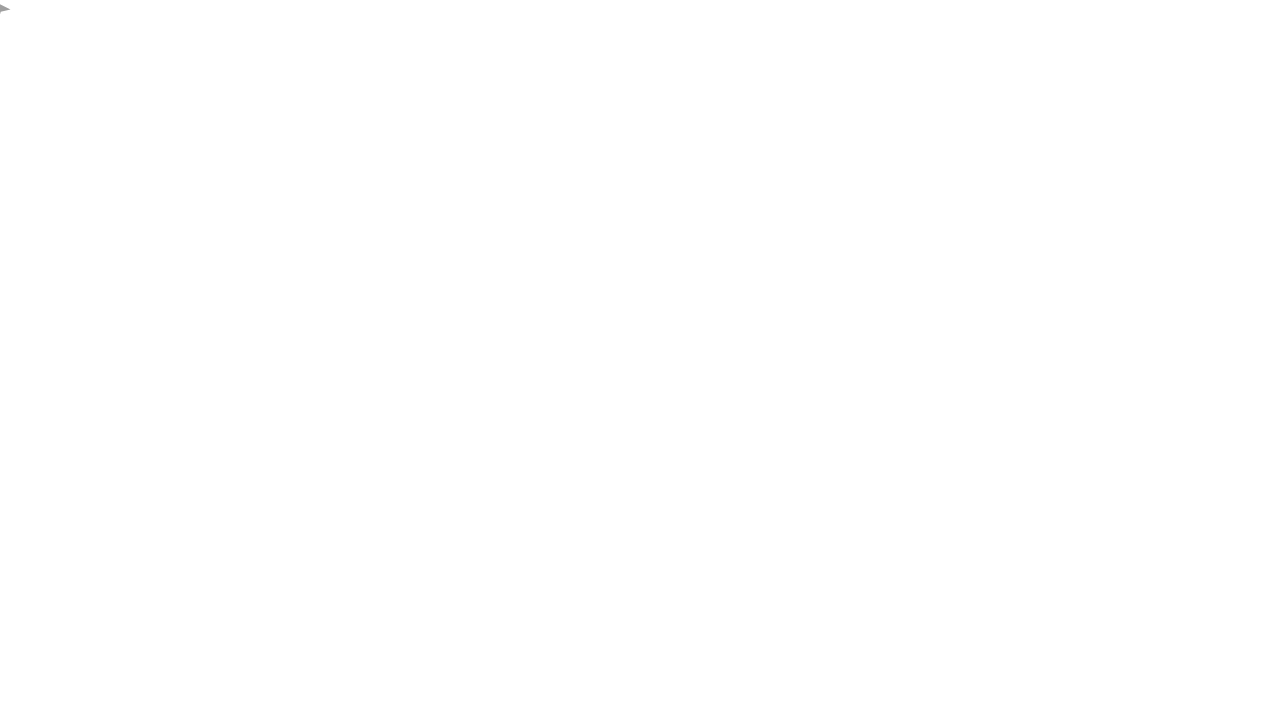
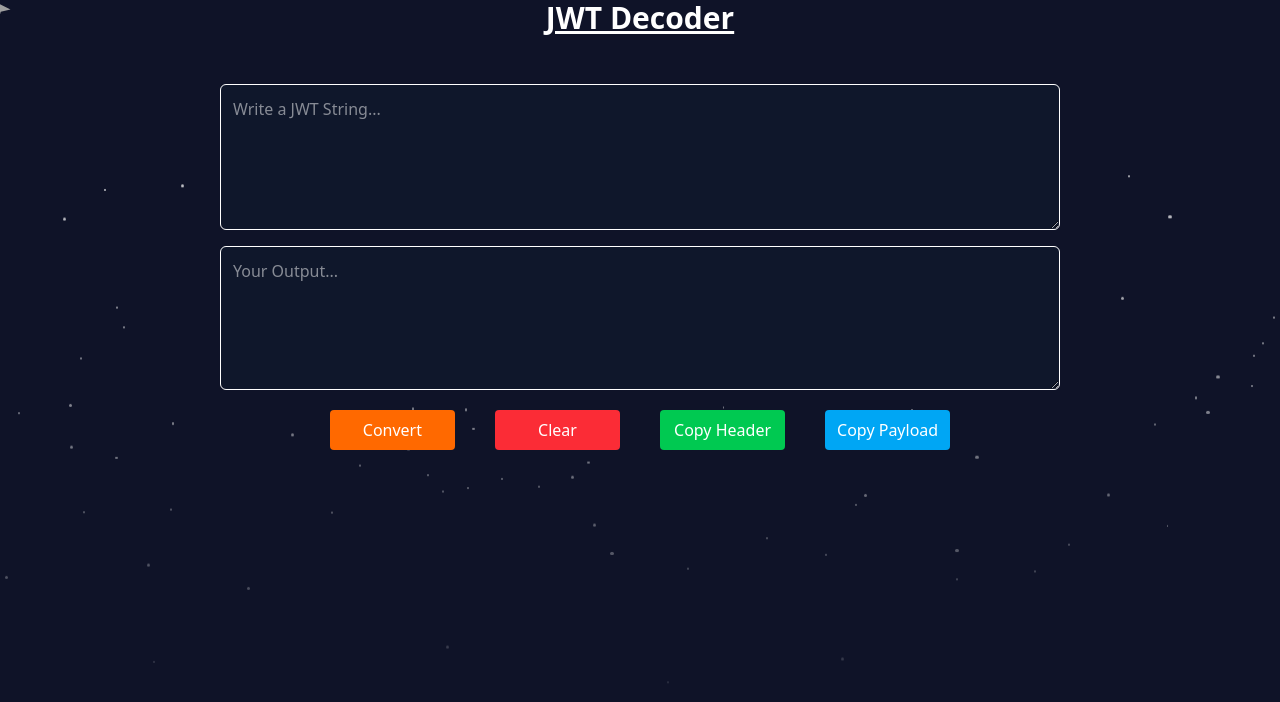
Before and after one commit to Aman-toad/React-Toolkit, a React (Vite) app: page /jwt-decoder in a window 1280 px wide. Before the commit this address had no page. Shown: the top 702 px of the page. Built offline with nearby package versions, Linux system fonts and the light colour scheme.

Commit message:
feat: add JWT Decoder and Color Picker components with routing updates

```diff
--- a/src/pages/Home.jsx
+++ b/src/pages/Home.jsx
@@ -10,7 +10,8 @@ export default function Home() {
     { title: 'Regex Tester', disc: 'a json formatter which set your data structure in a easy mode', tech: 'JS', eg: '<h1> Hello world </h1>',link:'regex-tester' },
     { title: 'Live Markdown Preview', disc: 'a markdown previwer help you too preview how your text looks in your readme', tech: 'JS', eg: '<h1> Hello world </h1>',link:'markdown-preview' },
     { title: 'Base 64 Tool', disc: 'a json formatter which set your data structure in a easy mode', tech: 'JS', eg: '<h1> Hello world </h1>',link:'base64' },
-    { title: 'Regex Tester', disc: 'a json formatter which set your data structure in a easy mode', tech: 'JS', eg: '<h1> Hello world </h1>' }
+    { title: 'JWT Decoder', disc: 'a json formatter which set your data structure in a easy mode', tech: 'JS', eg: '<h1> Hello world </h1>', link:'jwt-decoder' },
+    { title: 'Color Picker', disc: 'a json formatter which set your data structure in a easy mode', tech: 'JS', eg: '<h1> Hello world </h1>', link:'color-picker' }
   ]
 
   return (
--- /dev/null
+++ b/src/pages/JWTdecoder.jsx
@@ -0,0 +1,103 @@
+import React, { useEffect, useRef, useState } from 'react';
+import StarField from '../components/StarBackground';
+
+export default function JWTDecoder() {
+
+  const [error, setError] = useState('')
+  const [copyHeader, setCopyHeader] = useState('Copy Header')
+  const [copyPayload, setCopyPayload] = useState('Copy Payload')
+  const [inputJwt, setInputJwt] = useState('')
+  const [displayOutput, setDisplayOutput] = useState('')
+  const outputRef = useRef(null);
+
+  useEffect(() => {
+    if (outputRef.current) {
+      outputRef.current.style.height = 'auto';
+      outputRef.current.style.height = `${outputRef.current.scrollHeight}px`
+    }
+  }, [displayOutput])
+
+  const handleConvert = () => {
+    setDisplayOutput('');
+    try {
+      const splitInput = inputJwt.split('.');
+      if (splitInput.length !== 3) {
+        setError('Invalid JWT Token'); return
+      }
+      const header = atob(splitInput[0]);
+      const payload = atob(splitInput[1]);
+      const signature = splitInput[2];
+
+      setDisplayOutput(
+        `Header: ${JSON.stringify(JSON.parse(header), null, 2)}\n` +
+        `Payload: ${JSON.stringify(JSON.parse(payload), null, 2)}\n` +
+        `Signature: ${signature}`
+      );
+    } catch (error) {
+      setError('Invalid String !!!')
+    }
+  }
+
+  const copyHead = () => {
+    if (displayOutput === '') setError('Nothing to Copy !');
+    else {
+      const splitInput = inputJwt.split('.');
+      const header = atob(splitInput[0]);
+
+      navigator.clipboard.writeText(header);
+
+      setCopyHeader('Copied !')
+      setTimeout(() => { setCopyHeader('Copy Header') }, 1500);
+    }
+  }
+
+  const copyPay = () => {
+    if (displayOutput === '') setError('Nothing to Copy !');
+    else {
+      const splitInput = inputJwt.split('.');
+      const payload = atob(splitInput[1]);
+
+      navigator.clipboard.writeText(payload);
+      setCopyPayload('Copied !')
+      setTimeout(() => { setCopyPayload('Copy Payload') }, 1500);
+    }
+  }
+
+  const clearAll = () => {
+    setInputJwt(''); setDisplayOutput(''); setError('')
+  }
+
+  return (
+    <div className='relative max-h-screen'>
+      <StarField />
+
+      <div className='grid grid-cols-1 content-center w-full'>
+        <h1 className='flex justify-center text-3xl font-bold underline'>
+          JWT Decoder
+        </h1>
+        <div className='m-10 flex justify-center flex-col items-center'>
+          <textarea
+            value={inputJwt}
+            onChange={(e) => {
+              setInputJwt(e.target.value);
+              setError('')
+            }}
+            className='w-full lg:w-[70%] border bg-slate-900 rounded-md p-3 m-2'
+            placeholder='Write a JWT String...'
+            rows="5">
+          </textarea>
+
+          <textarea
+            ref={outputRef} value={displayOutput} readOnly className='w-full lg:w-[70%] border bg-slate-900 rounded-md m-2 p-3' placeholder='Your Output...' rows="5">
+          </textarea><p className='text-red-500'>{error}</p>
+          <div className='grid grid-cols-2 md:grid-cols-4 content-center gap-10 m-3'>
+            <button onClick={handleConvert} className='p-1 pl-3 pr-3 bg-orange-500 rounded-sm cursor-none flex justify-center items-center hover:bg-orange-600'>Convert</button>
+            <button onClick={clearAll} className='p-1 pl-3 pr-3 bg-red-500 rounded-sm cursor-none flex justify-center items-center hover:bg-red-600'>Clear</button>
+            <button onClick={copyHead} className='p-1 pl-3 pr-3 bg-green-500 rounded-sm cursor-none flex justify-center items-center hover:bg-green-600'>{copyHeader}</button>
+            <button onClick={copyPay} className='p-2 pl-3 pr-3 bg-sky-500 rounded-sm flex justify-center items-center cursor-none hover:bg-sky-600'>{copyPayload}</button>
+          </div>
+        </div>
+      </div>
+    </div>
+  )
+}
--- /dev/null
+++ b/src/pages/colorPicker.jsx
@@ -0,0 +1,78 @@
+import React, { useEffect, useState } from 'react';
+import StarField from '../components/StarBackground';
+
+export default function ColorPicker() {
+  const [color, setColor] = useState('#3498db')
+  const [showColorCode, setShowColorCode] = useState('')
+  const [rgb, setRgb] = useState({})
+  const [hsl, setHsl] = useState({})
+
+  useEffect(() => {
+    const rgbValue = hexToRgb(color);
+    const hslValue = rgbToHsl(rgbValue.r, rgbValue.g, rgbValue.b)
+    setRgb(rgbValue)
+    setHsl(hslValue)
+  },[color])
+
+  function hexToRgb(hex) {
+    const r = parseInt(hex.slice(1, 3), 16);
+    const g = parseInt(hex.slice(3, 5), 16);
+    const b = parseInt(hex.slice(5, 7), 16)
+    return { r, g, b };
+  }
+
+  function rgbToHsl(r, g, b) {
+    r /= 255;
+    g /= 255;
+    b /= 255
+
+    const max = Math.max(r, g, b), min = Math.min(r, g, b);
+    let h, s, l = (max + min) / 2;
+
+    if (max === min) {
+      h = s = 0; achromatic
+    } else {
+      const d = max - min;
+      s = l > 0.5 ? d / (2 - max - min) : d / (max + min);
+
+      switch (max) {
+        case r: h = ((g - b) / d + (g < b ? 6 : 0)); break;
+        case g: h = ((b - r) / d + 2); break;
+        case b: h = ((r - g) / d + 4); break;
+      }
+      h *= 60;
+    }
+    return {
+      h: Math.round(h),
+      s: Math.round(s * 100),
+      l: Math.round(l * 100)
+    }
+  }
+
+  return (
+    <div className='relative min-h-screen bg-[#0c0c0c]'>
+
+
+      <div className='flex flex-col items-center content-center w-full'>
+        <div className='flex justify-center items-center flex-col'>
+          <h1 className='flex justify-center text-3xl font-bold underline'>
+            Color Picker
+          </h1>
+
+          <h2 className='mt-10'>Pick A color</h2>
+          <input
+            type="color"
+            className='w-full h-40'
+            value={color}
+            onChange={(e) => setColor(e.target.value)}
+          />
+        </div>
+        <div className='border w-[30%] h-fit p-3 mt-4 rounded bg-slate-900 text-white'>
+          <p><span className='font-bold'>HEX:</span> {color}</p>
+          <p><span className='font-bold'>RGB:</span> rgb({rgb.r}, {rgb.g}, {rgb.b})</p>
+          <p><span className='font-bold'>HSL:</span> hsl({hsl.h}, {hsl.s}%, {hsl.l}%)</p>
+        </div>
+      </div>
+    </div>
+  )
+}
--- a/src/routes/index.jsx
+++ b/src/routes/index.jsx
@@ -5,16 +5,20 @@ import JsonFormatter from '../pages/JSONFormatter.jsx';
 import RegexTester from '../pages/RegexTester.jsx';
 import MarkDownPreview from '../pages/MarkDownPreviewer.jsx';
 import Base64 from '../pages/Base64Tool.jsx';
+import JWTDecoder from '../pages/JWTdecoder.jsx';
+import ColorPicker from '../pages/colorPicker.jsx';
 
 const AllRoutes = () => {
   return (
     <Routes>
       <Route path="/" element={<Home />} />
       <Route path="/contact" element={<ContactForm />} />
-      <Route path='/json-formatter' element={<JsonFormatter/>} />
-      <Route path='/regex-tester' element={<RegexTester/>} />
+      <Route path='/json-formatter' element={<JsonFormatter />} />
+      <Route path='/regex-tester' element={<RegexTester />} />
       <Route path="/markdown-preview" element={<MarkDownPreview />} />
       <Route path="/base64" element={<Base64 />} />
+      <Route path="/jwt-decoder" element={<JWTDecoder />} />
+      <Route path="/color-picker" element={<ColorPicker />} />
     </Routes>
   )
 }
```
